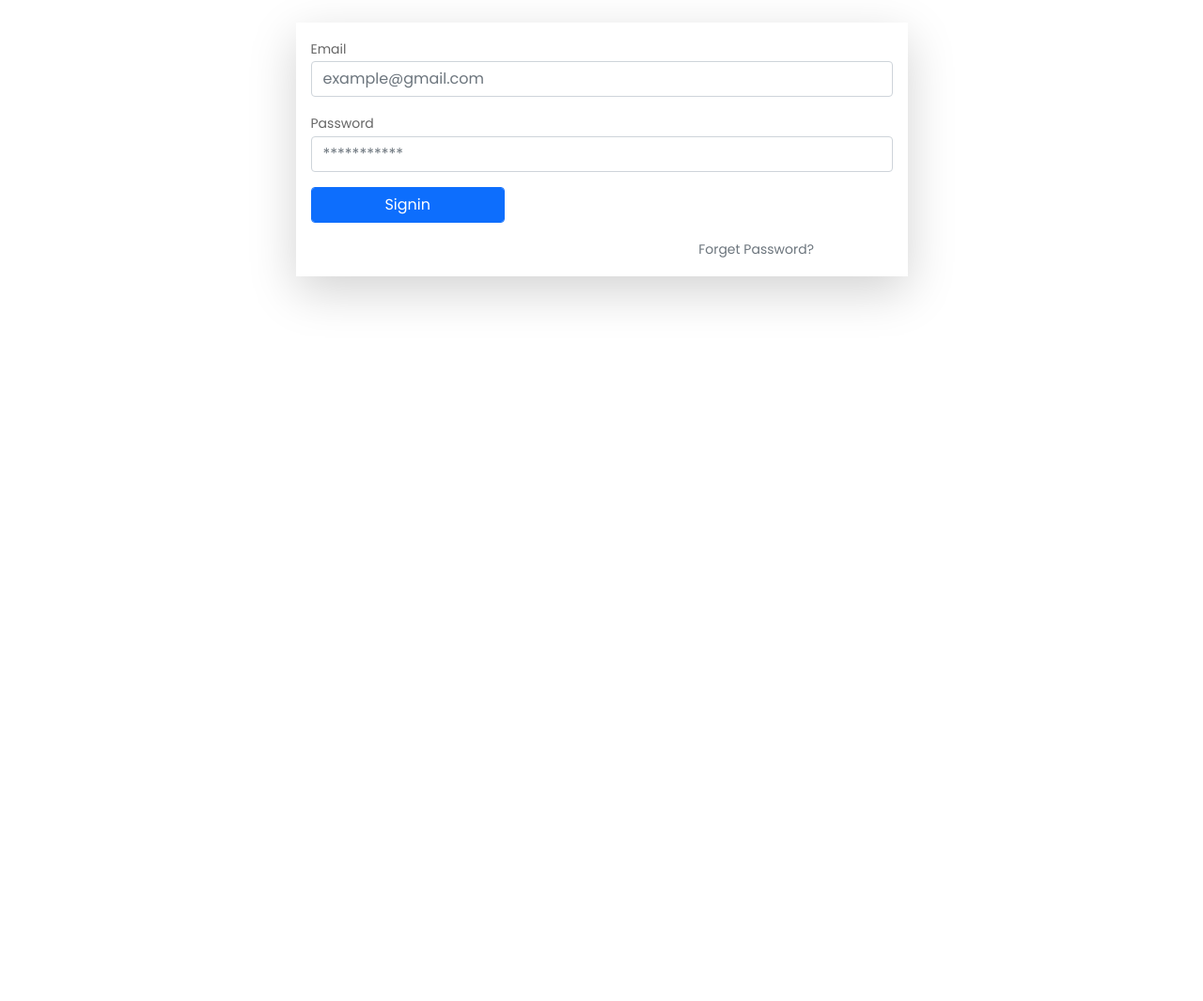
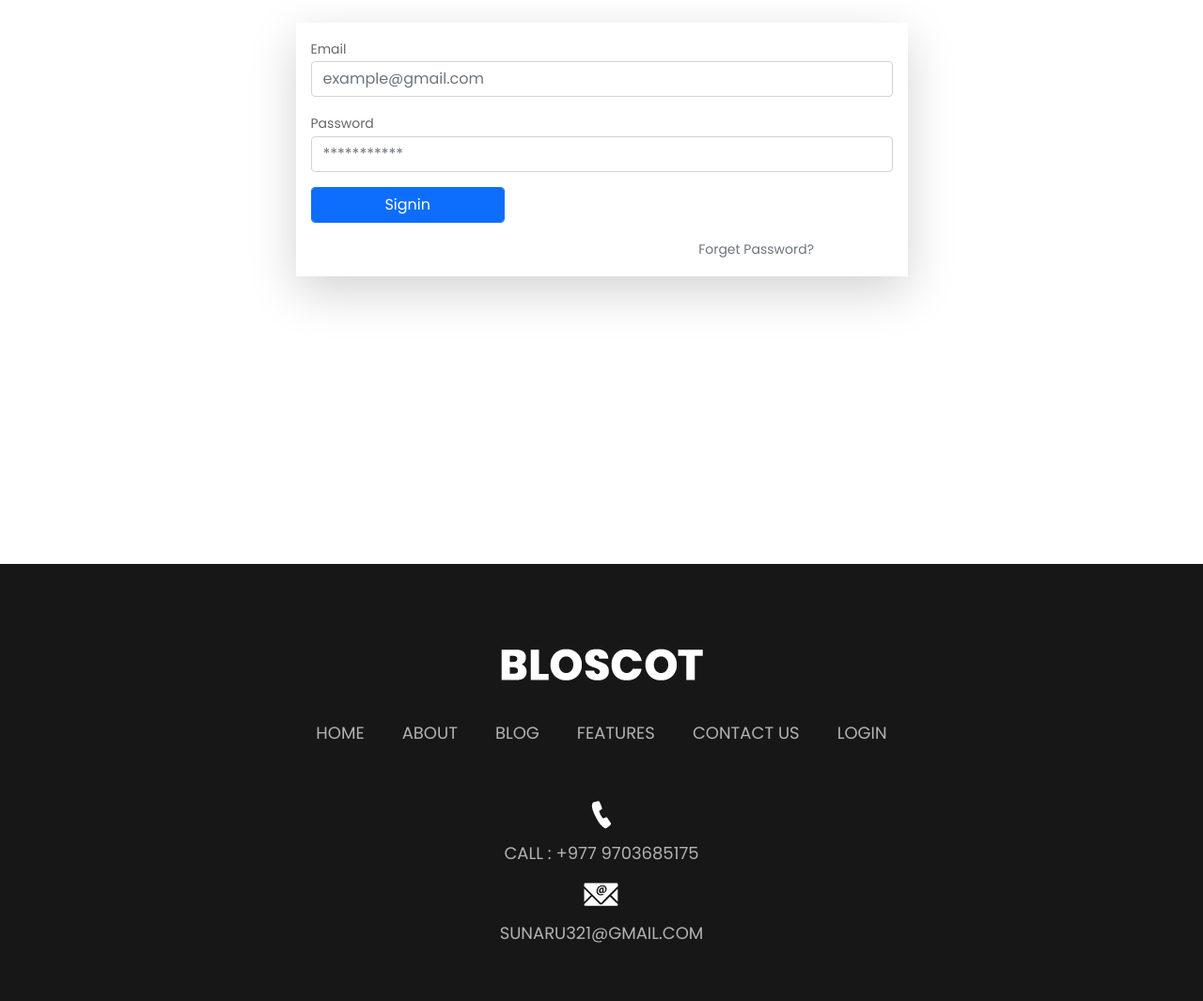
Before and after one commit to Gokul-deerhold/my-blog, a plain HTML site: page my-blog/login.html in a window 1280 px wide. Shown: the whole page at 94% size. Before the commit the page ends 800 px from the top, so only its background shows below. Drawn offline with nearby package versions, Linux system fonts and the light colour scheme; a web font is replaced by a local one.

Commit message:
adding more footer

```diff
--- a/my-blog/login.html
+++ b/my-blog/login.html
@@ -48,6 +48,31 @@
     </div>
 
     <!-- end of signin form -->
+      <!-- footer section start -->
+   <div class="footer_section layout_padding margin_top_90">
+    <div class="container">
+       <div class="footer_logo"><a href="index.html"><img src="images/footer-logo.png"></a></div>
+       <div class="footer_menu">
+          <ul>
+             <li><a href="index.html">Home</a></li>
+             <li><a href="about.html">About</a></li>
+             <li><a href="blog.html">Blog</a></li>
+             <li><a href="features.html">Features</a></li>
+             <li><a href="contact.html">contact us</a></li>
+             <li><a href="login.html">Login</a></li>
+          </ul>
+       </div>
+       <div class="contact_menu">
+          <ul>
+             <li><a href="#"><img src="images/call-icon.png"></a></li>
+             <li><a href="#">Call : +977 9703685175</a></li>
+             <li><a href="blog.html"><img src="images/mail-icon.png"></a></li>
+             <li><a href="features.html">sunaru321@gmail.com</a></li>
+          </ul>
+       </div>
+    </div>
+ </div>
+ <!-- footer section end -->
     <!-- Option 1: Bootstrap Bundle with Popper -->
     <script src="https://cdn.jsdelivr.net/npm/bootstrap@5.1.0/dist/js/bootstrap.bundle.min.js"
         integrity="sha384-U1DAWAznBHeqEIlVSCgzq+c9gqGAJn5c/t99JyeKa9xxaYpSvHU5awsuZVVFIhvj"
```
